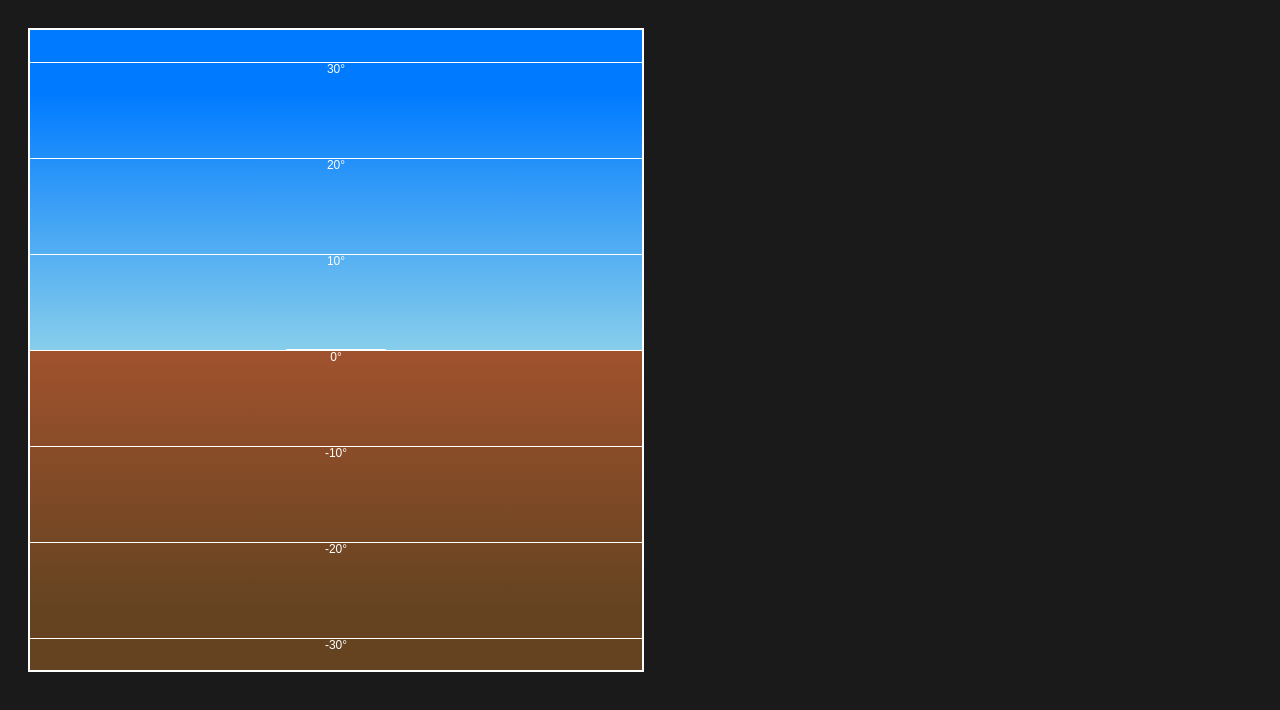
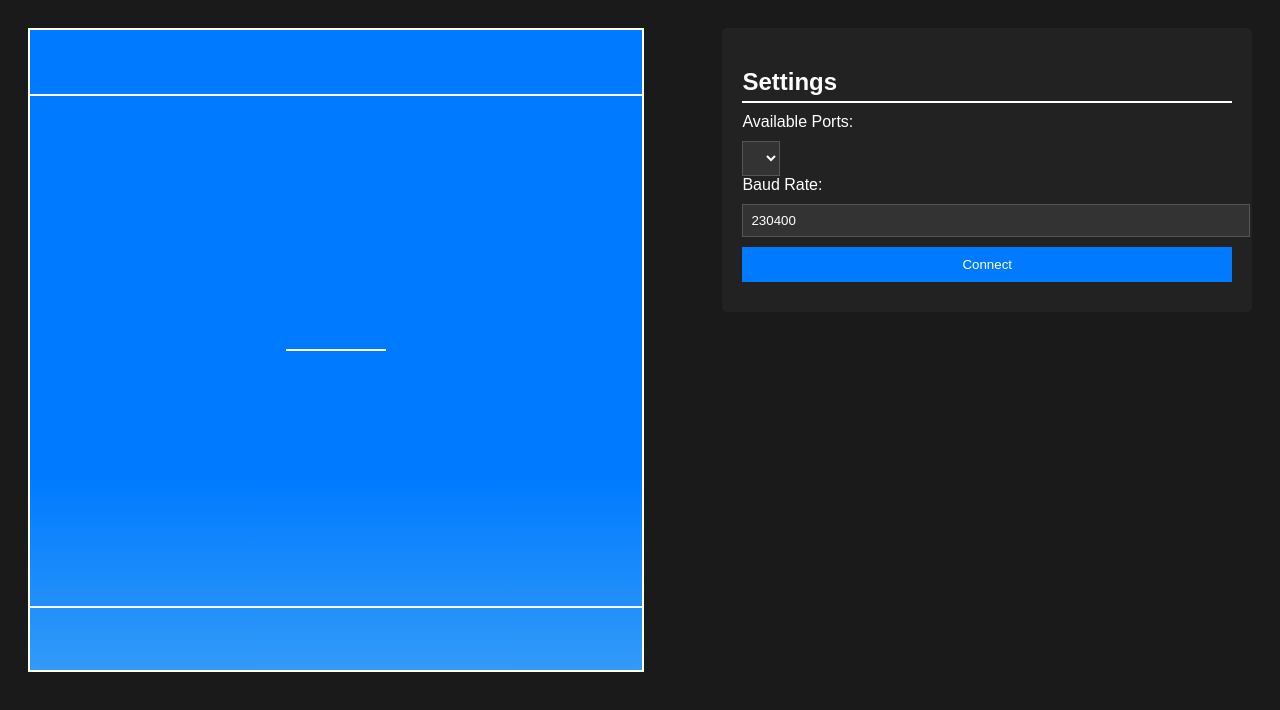
Before and after one commit to agastyahukoo/DesignBuildFly-2024, a plain HTML site: page index_temp.html in a window 1280 px wide. Drawn offline with Linux system fonts and the light colour scheme; no server answers.

Commit message:
Update index_temp.html

```diff
--- a/index_temp.html
+++ b/index_temp.html
@@ -23,37 +23,21 @@
             overflow: hidden;
             background-color: black;
         }
-        .horizon {
+        .roll-indicator {
             position: absolute;
-            width: 300%;
+            width: 200%;
             height: 200%;
             top: -50%;
-            left: -100%;
-            background: linear-gradient(to bottom, #007bff 30%, #87ceeb 50%, #a0522d 50%, #654321 70%);
-            transition: transform 0.1s linear;
-        }
-        .roll-indicator {
-            position: absolute;
-            width: 100%;
-            height: 100%;
+            left: -50%;
             transform-origin: center;
             transition: transform 0.1s linear;
         }
-        .pitch-markers {
+        .horizon {
             position: absolute;
             width: 100%;
-            height: 100%;
-            pointer-events: none;
-        }
-        .pitch-marker {
-            position: absolute;
-            width: 100%;
-            height: 1px;
-            background-color: white;
-            left: 0;
-            text-align: center;
-            color: white;
-            font-size: 12px;
+            height: 200%;
+            background: linear-gradient(to bottom, #007bff 30%, #87ceeb 50%, #a0522d 50%, #654321 70%);
+            transition: transform 0.1s linear;
         }
         .center-line {
             position: absolute;
@@ -63,6 +47,62 @@
             height: 2px;
             background-color: white;
             transform: translate(-50%, -50%);
+        }
+        .pitch-markers {
+            position: absolute;
+            width: 100%;
+            height: 100%;
+            top: 50%;
+            left: 50%;
+            transform: translate(-50%, -50%);
+            color: white;
+            text-align: center;
+            font-size: 14px;
+            font-weight: bold;
+        }
+        .pitch-line {
+            position: absolute;
+            width: 80%;
+            height: 2px;
+            background-color: white;
+            left: 10%;
+        }
+        .settings {
+            width: 40%;
+            background: #222;
+            padding: 20px;
+            border-radius: 5px;
+            display: flex;
+            flex-direction: column;
+            align-items: flex-start;
+        }
+        .settings h2 {
+            width: 100%;
+            text-align: left;
+            border-bottom: 2px solid white;
+            padding-bottom: 5px;
+            margin-bottom: 10px;
+        }
+        .settings label, .settings input, .settings button {
+            width: 100%;
+            margin-bottom: 10px;
+        }
+        .settings input, .settings select {
+            padding: 8px;
+            border: 1px solid #555;
+            background: #333;
+            color: white;
+        }
+        .settings button {
+            padding: 10px;
+            background: #007bff;
+            border: none;
+            color: white;
+            cursor: pointer;
+            transition: background 0.3s ease;
+        }
+        .settings button:hover {
+            background: #0056b3;
         }
     </style>
 </head>
@@ -75,15 +115,28 @@
         <div class="center-line"></div>
     </div>
 
+    <div class="settings">
+        <h2>Settings</h2>
+        <label for="portList">Available Ports:</label>
+        <select id="portList"></select>
+
+        <label for="baudRate">Baud Rate:</label>
+        <input type="number" id="baudRate" value="230400">
+
+        <button onclick="updateSettings()">Connect</button>
+    </div>
+
     <script>
         function createPitchMarkers() {
-            const pitchMarkers = document.getElementById('pitchMarkers');
-            for (let i = -60; i <= 60; i += 10) {
-                const marker = document.createElement('div');
-                marker.className = 'pitch-marker';
-                marker.style.top = `${50 - i * 1.5}%`;
-                marker.innerText = `${i}°`;
-                pitchMarkers.appendChild(marker);
+            const pitchMarkers = document.getElementById("pitchMarkers");
+            for (let i = -30; i <= 30; i += 10) {
+                if (i !== 0) {
+                    let marker = document.createElement("div");
+                    marker.classList.add("pitch-line");
+                    marker.style.top = `${50 - i * 2}%`;
+                    marker.innerHTML = `<span style="position: absolute; left: -30px;">${i}</span>`;
+                    pitchMarkers.appendChild(marker);
+                }
             }
         }
 
@@ -92,12 +145,39 @@
             const data = await response.json();
             const { yaw, pitch, roll } = data;
 
-            document.getElementById('horizon').style.transform = `translate(${roll * 2}px, ${pitch * 2}px) rotate(${roll}deg)`;
+            document.getElementById('horizon').style.transform = `translateY(${pitch * 2}px)`;
             document.getElementById('rollIndicator').style.transform = `rotate(${roll}deg)`;
         }
 
+        async function updateSettings() {
+            const baudRate = document.getElementById('baudRate').value;
+            const port = document.getElementById('portList').value;
+
+            const response = await fetch('/set_serial', {
+                method: 'POST',
+                headers: { 'Content-Type': 'application/json' },
+                body: JSON.stringify({ port, baud_rate: baudRate })
+            });
+            const result = await response.json();
+            alert(result.success ? "Connected successfully" : "Failed to connect");
+        }
+
+        async function fetchPorts() {
+            const response = await fetch('/list_ports');
+            const data = await response.json();
+            const portList = document.getElementById('portList');
+            portList.innerHTML = '';
+            data.ports.forEach(port => {
+                const option = document.createElement('option');
+                option.value = port;
+                option.textContent = port;
+                portList.appendChild(option);
+            });
+        }
+
+        createPitchMarkers();
         setInterval(fetchAttitude, 100);
-        createPitchMarkers();
+        fetchPorts();
     </script>
 </body>
 </html>
```
